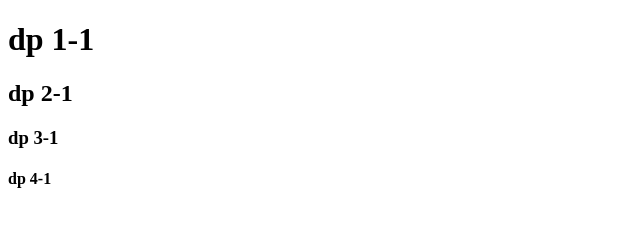
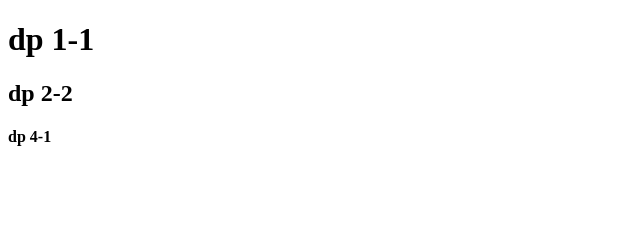
Before and after one commit to alphawillian/testgit, a plain HTML site: page dp/index.html in a window 1280 px wide. Shown: the full height of the page, 0-640 px from the left. Drawn offline with Linux system fonts and the light colour scheme.

Commit message:
update dp2

```diff
--- a/dp/index.html
+++ b/dp/index.html
@@ -10,8 +10,7 @@
 
 <body>
   <h1>dp 1-1</h1>
-  <h2>dp 2-1</h2>
-  <h3>dp 3-1</h3>
+  <h2>dp 2-2</h2>
   <h4>dp 4-1</h4>
 </body>
 
```
